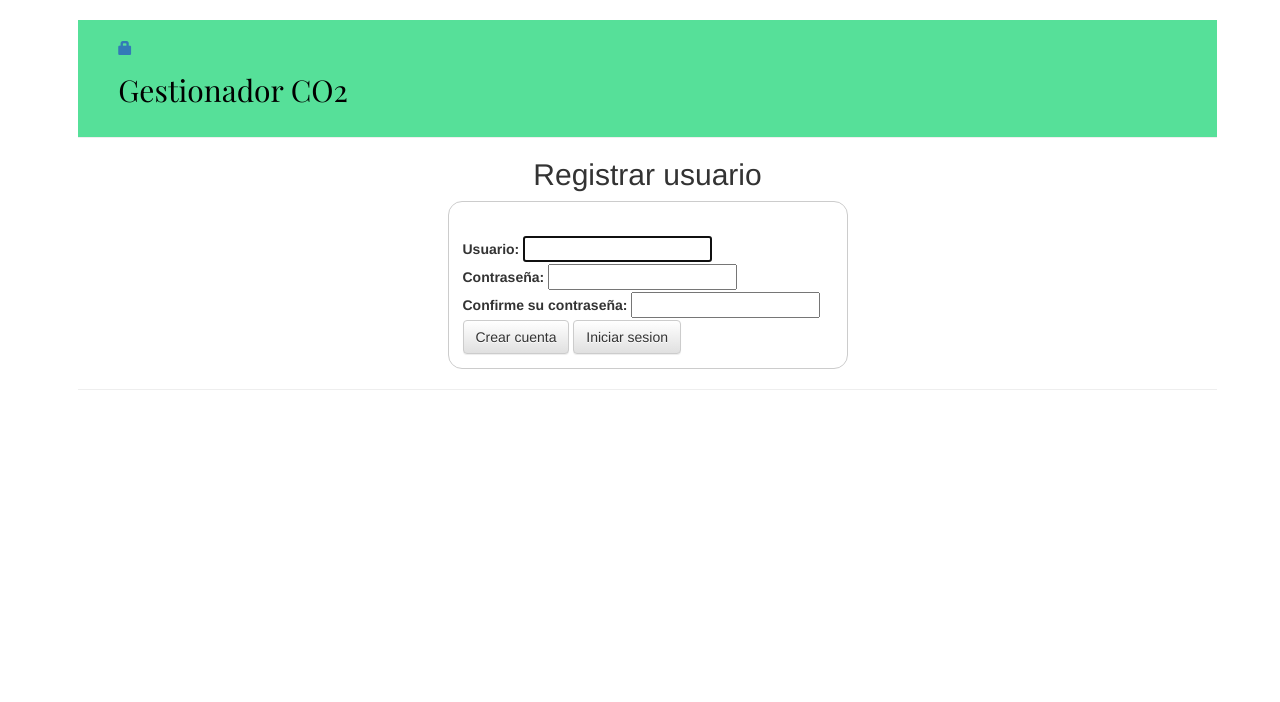
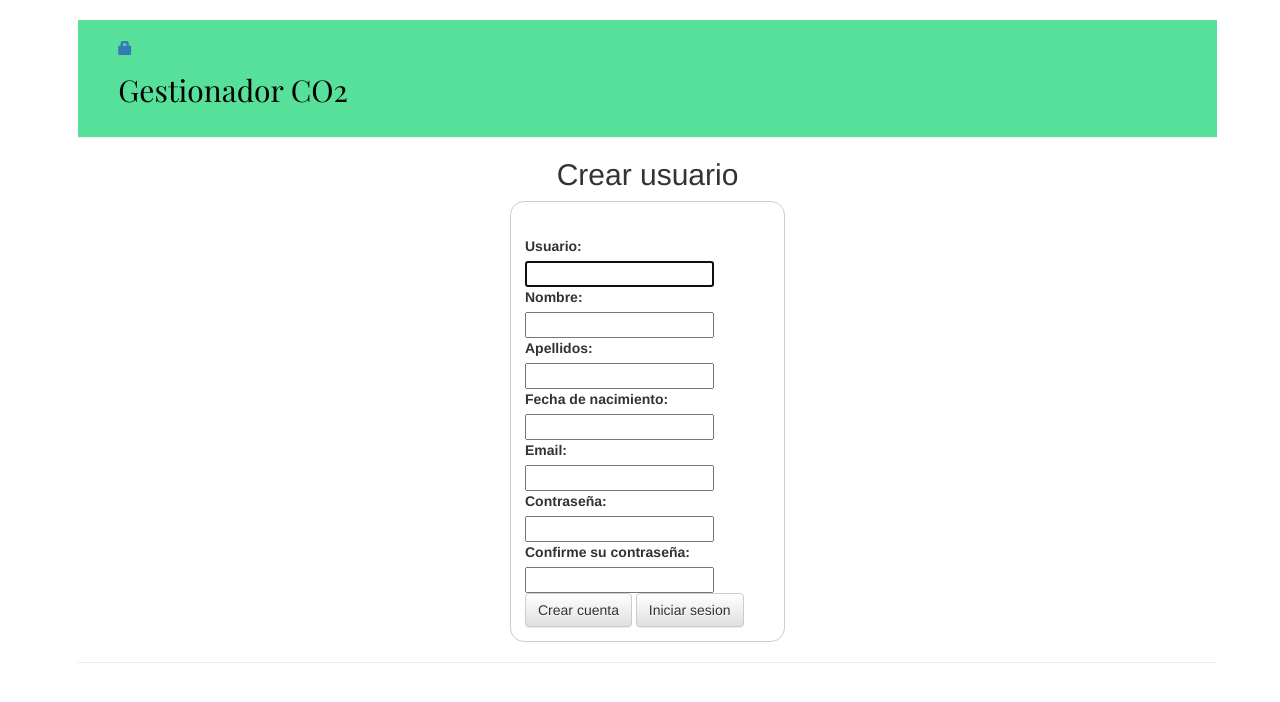
Before and after one commit to apesantvin/proyecto, a Django app: page /register in a window 1280 px wide. Shown: the top 702 px of the page. Run offline with Django 3.2, Linux system fonts and the light colour scheme; some libraries are stand-ins or nearby versions.

Commit message:
mejorar login y register

```diff
--- a/GestionCO2/forms.py
+++ b/GestionCO2/forms.py
@@ -1,5 +1,7 @@
 from django import forms
 from .models import *
+from django.contrib.auth.models import User
+from django.contrib.auth.forms import UserCreationForm
 
 class EmpresaForm(forms.ModelForm):
 
@@ -11,3 +13,28 @@ class EmpresaForm(forms.ModelForm):
             'descripcion',
             'telefono',
             'correo')
+
+class formularioregistroForm(UserCreationForm):
+    email = forms.EmailField(required = True)
+    first_name = forms.CharField(required = False)
+    last_name = forms.CharField(required = False)
+    birtday = forms.DateField(required = False)
+
+
+
+    class Meta:
+        model = User
+        fields = ('username', 'email', 'password1', 'password2')
+
+    def save(self,commit = True):
+        user = super(formularioregistroForm, self).save(commit = False)
+        user.email = self.cleaned_data['email']
+        user.first_name = self.cleaned_data['first_name']
+        user.last_name = self.cleaned_data['last_name']
+        user.birthday = self.cleaned_data['birtday']
+
+
+        if commit:
+            user.save()
+
+        return user
--- a/GestionCO2/static/css/base.css
+++ b/GestionCO2/static/css/base.css
@@ -32,7 +32,7 @@ body {
 form {
     /* Sólo para centrar el formulario a la página */
     margin: 0 auto;
-    width: 400px;
+    width: 275px;
     /* Para ver el borde del formulario */
     padding: 1em;
     border: 1px solid #CCC;
--- a/GestionCO2/templates/registration/register.html
+++ b/GestionCO2/templates/registration/register.html
@@ -2,7 +2,7 @@
 
 {% block content %}
     <div class="titulo_pagina">
-        <h2>Registrar usuario</h2>
+        <h2>Crear usuario</h2>
     </div>
     <form method="post">
         {% csrf_token %}
@@ -11,14 +11,33 @@
                 <p>Este usuario ya está cogido, elija otro, o las contraseñas no coinciden, intentelo de nuevo:</p>
             </div>
         {% endif %}
+         <br>
+        <label for="id_username">Usuario:</label>
         <br>
-        <label for="id_username">Usuario:</label>
         <input id="id_username" type="text" name="username" maxlength="150" autofocus="" required="">
         <br>
+        <label for="id_first_name">Nombre:</label>
+        <br>
+        <input type="text" name="first_name" id="id_first_name">
+        <br>
+        <label for="id_last_name">Apellidos:</label>
+        <br>
+        <input type="text" name="last_name" id="id_last_name">
+        <br>
+        <label for="id_birtday">Fecha de nacimiento:</label>
+        <br>
+        <input type="text" name="birtday" id="id_birtday">
+        <br>
+        <label for="id_email">Email:</label>
+        <br>
+        <input type="email" name="email" required="" id="id_email">
+        <br>
         <label for="id_password1"> Contraseña:</label>
+        <br>
         <input id="id_password1" type="password" name="password1" required="">
         <br>
         <label for="id_password2">Confirme su contraseña:</label>
+        <br>
         <input id="id_password2" type="password" name="password2" required="">
         <br>
         <input class="btn btn-default" type="submit" value="Crear cuenta" />
--- a/GestionCO2/views.py
+++ b/GestionCO2/views.py
@@ -2,6 +2,7 @@ from django.shortcuts import render, get_object_or_404, redirect
 from GestionCO2.models import *
 from .forms import *
 from django.contrib.auth.forms import UserCreationForm
+from django.contrib.auth.models import User
 from django.contrib.auth import login as do_login
 
 def empresa_lista(request):
@@ -62,3 +63,17 @@ def register(request):
                 do_login(request, user)
                 return redirect('/')
     return render(request, "registration/register.html", {'form': form})
+
+def register(request):
+    form = formularioregistroForm()
+    form.fields['username'].help_text = None
+    form.fields['password1'].help_text = None
+    form.fields['password2'].help_text = None
+    if request.method == 'POST':
+        form = formularioregistroForm(request.POST)     # create form object
+        if form.is_valid():
+            user=form.save()
+            if user is not None:
+                do_login(request, user)
+                return redirect('/')
+    return render(request, 'registration/register.html', {'form':form})
```
Also changed, not shown: GestionCO2/templates/registration/login.html (+9 -7 lines).
